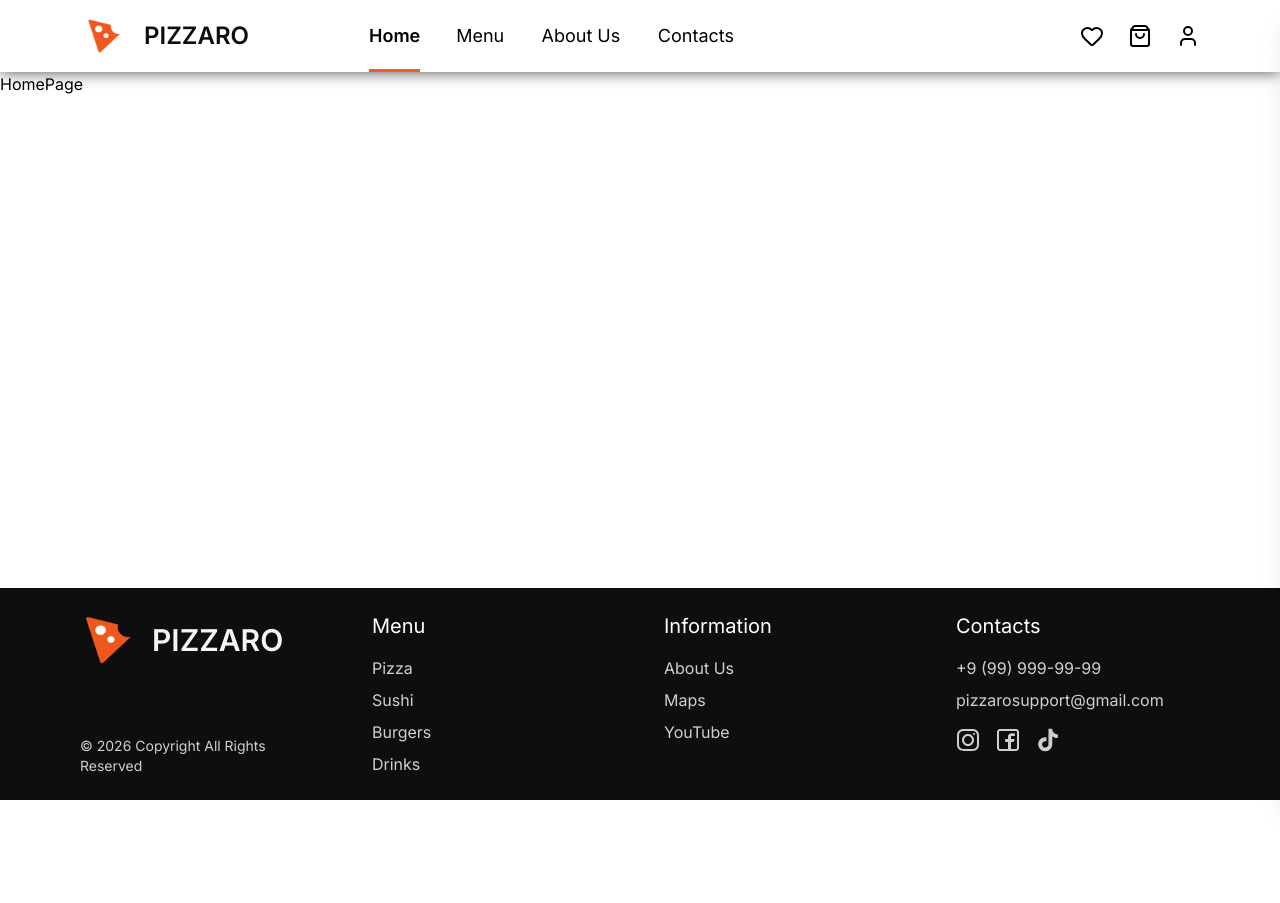
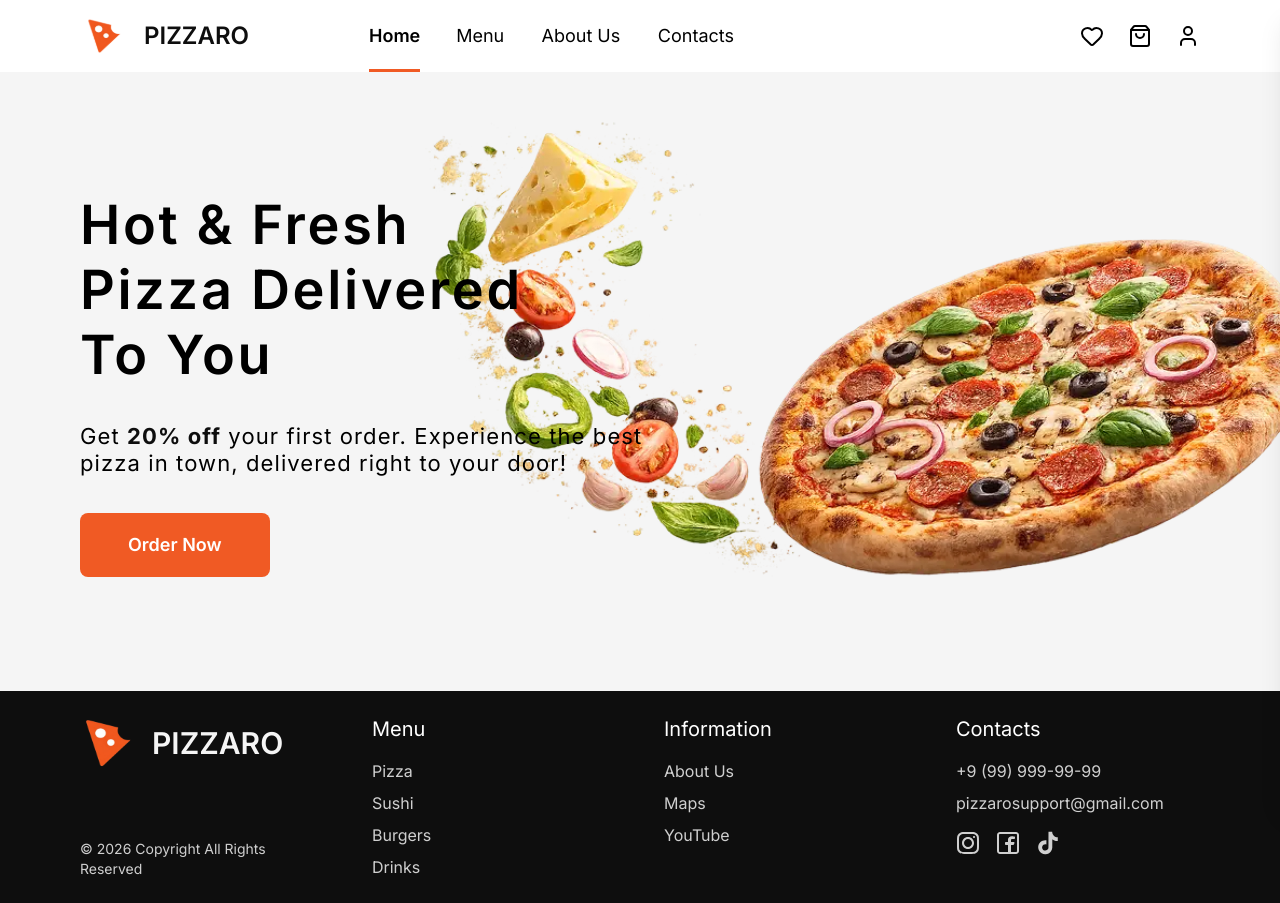
Before and after one commit to Alex-20031003/PIZZARO, a React (Vite) app: page / in a window 1280 px wide. Before the commit the page ends 800 px from the top, so only its background shows below. Built offline with nearby package versions, Linux system fonts and the light colour scheme.

Commit message:
feat: create banner-hero section for home page

```diff
--- /dev/null
+++ b/src/pages/home/Banner.tsx
@@ -0,0 +1,23 @@
+import BannerImage from '@/assets/Banner-hero.webp'
+import Container from '@/shared/ui/Container'
+import { Link } from 'react-router'
+
+export default function Banner() {
+  return (
+    <section className='relative bg-(--light-grey) pt-30 pb-28.5'>
+      <img src={BannerImage} alt='Banner Image Pizza' className='absolute right-0 top-0 w-225 h-150 z-0 hidden xl:block' />
+
+      <Container>
+        <div className='relative z-10 flex flex-col items-center xl:items-start justify-center text-center xl:text-left'>
+          <h1 className='sm:text-[54px]/[65px] text-4xl/tight tracking-wider sm:font-semibold font-bold max-w-120 sm:max-w-125 w-full mb-9'>Hot & Fresh Pizza Delivered To You</h1>
+          <p className='sm:text-[22px]/[27px] text-base tracking-wider max-w-109 sm:max-w-150 w-full mb-9'>Get <span className='font-bold text-(--black)'>20% off</span> your first order. Experience the best pizza in town, delivered right to your door!</p>
+
+          <button className='bg-(--primary) text-(--white) sm:py-4.5 sm:px-12 py-4 px-10 rounded-lg md:text-lg text-base font-semibold'>
+            <Link to='/menu'>Order Now</Link>
+          </button>
+        </div>
+
+      </Container>
+    </section>
+  )
+}
--- a/src/pages/home/HomePage.tsx
+++ b/src/pages/home/HomePage.tsx
@@ -1,5 +1,9 @@
+import Banner from './Banner';
+
 export default function HomePage() {
   return (
-    <div>HomePage</div>
+    <>
+      <Banner />
+    </>
   )
 }
```
Also changed, not shown: src/assets/Banner-hero.webp (added).
